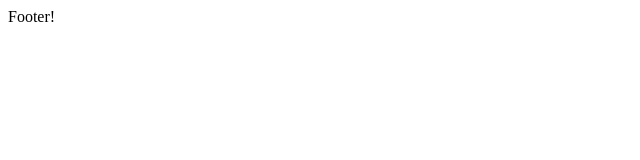
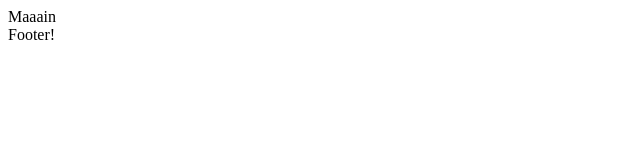
Before and after one commit to IlliaDIR/my-project, a plain HTML site: page index.html in a window 1280 px wide. Shown: the full height of the page, 0-640 px from the left. Drawn offline with Linux system fonts and the light colour scheme.

Commit message:
added main title

```diff
--- a/index.html
+++ b/index.html
@@ -7,7 +7,7 @@
 </head>
 <body>
     <header></header>
-    <main></main>
+    <main>Maaain</main>
 
     <footer>Footer!</Footer></footer>
 </body>
```
